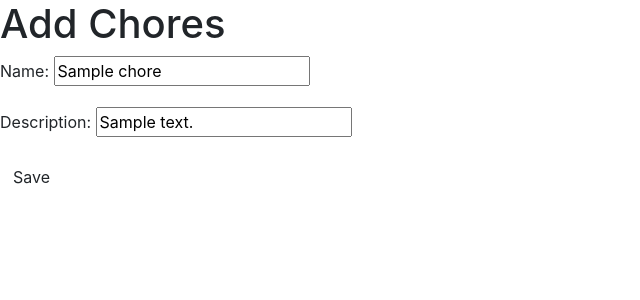
After one commit to anya-pich/housewerk, a Django app: page /chores/1/update in a window 1280 px wide. The commit adds this page. Shown: the top 300 px of the page, without its empty margins (0-640 px from the left). Run offline with Django 3.2, Linux system fonts and the light colour scheme; tables that the repository leaves empty hold one stand-in row (values such as "Sample post"); some libraries are stand-ins or nearby versions; some web fonts are replaced.

Commit message:
trying to get chore functionality

```diff
--- a/main_app/models.py
+++ b/main_app/models.py
@@ -1,4 +1,5 @@
 from django.db import models
+from django.urls import reverse
 from django.contrib.auth.models import User
 
 
@@ -6,8 +7,12 @@ from django.contrib.auth.models import User
 class Chore(models.Model):
 	name=models.CharField(max_length=50)
 	description=models.CharField(max_length=250)
+
 	def __str__(self):
 		return self.name
+
+	def get_absolute_url(self):
+		return reverse('chores_detail', kwargs={'pk': self.id})
 
 class Profile(models.Model):
 	user=models.OneToOneField(User,on_delete=models.CASCADE)
@@ -28,6 +33,6 @@ class Home(models.Model):
 
 class Schedule(models.Model):
 	profile=models.ForeignKey(Profile,on_delete=models.CASCADE)
-	chroe=models.ForeignKey(Chore,on_delete=models.CASCADE)
+	chore=models.ForeignKey(Chore,on_delete=models.CASCADE)
 	time=models.DurationField()
 	Mark=models.BooleanField(default=False)
--- /dev/null
+++ b/main_app/templates/chores/chore_form.html
@@ -0,0 +1,12 @@
+{% extends 'base.html' %}
+
+{% block content %}
+    <section class="form-section">
+        <h1>Add Chores</h1>
+        <form  method="POST" action = "{% url 'new_chore' %}"  class="artist-form">
+            {% csrf_token %}
+            {{form.as_p}}
+            <button class="btn" type="submit">Save</button>
+        </form>
+    </section>
+{% endblock %}
--- a/main_app/urls.py
+++ b/main_app/urls.py
@@ -24,11 +24,13 @@ urlpatterns = [
     path('login/', views.login, name='login'),
 
     # CHORES
-    path('chores/', views.chores_index, name = 'chores_index')
-    # path('chores/', views.ChoreList.as_view(), name = 'chores_index'),
+    path('chores/', views.chores_index, name = 'chores_index'),
+    path('chores/<int:chore_id>/update', views.chores_update, name ='chores_update'),
+    path('chores/<int:chore_id>/delete', views.chores_delete, name ='chores_delete'),
+    # path('chores/index', views.ChoreList.as_view(), name = 'chores_index'),
     # path('chores/<int:pk>/', views.ChoreDetail.as_view(), name = 'chores_detail'),
     # path('chores/create/', views.ChoreCreate.as_view(), name ='chores_create'),
     # path('chores/<int:pk>/update', views.ChoreUpdate.as_view(), name ='chores_update'),
-    # path('chores/<int:pk>/remove', views.ChoreRemove. as_view(), name ='chores_remove'),
+    # path('chores/<int:pk>/delete', views.ChoreDelete. as_view(), name ='chores_delete'),
 
 ]
--- a/main_app/views.py
+++ b/main_app/views.py
@@ -56,6 +56,49 @@ def login(request):
 def chores_index(request):
 	chores = Chore.objects.all()
 	return render(request, 'chores/index.html', {'chores': chores})
+
+def new_chore(request):
+	if request.method == 'POST':
+
+		form = ChoreForm(request.POST)
+		if form.is_valid():
+
+			chore = form.save()
+			print(chore.id)
+			return redirect('detail', chore.id)
+	else:
+		form = ChoreForm()
+	context = {'form': form}
+	return render(request, 'chores/chore_form.html', context)
+
+
+def chores_update(request, chore_id):
+	chore = Chore.objects.get(id =chore_id)
+
+	if request.method == 'POST':
+		form = ChoreForm(request.POST, instance = chore)
+		if form.is_valid():
+			chore = form.save()
+			return redirect('detail', chore.id)
+	else:
+		form = ChoreForm(instance = chore)
+		return render (request, 'chores/chore_form.html', {'form':form})
+
+def chores_delete(request, chore_id):
+	Chore.objects.get(id = chore_id).delete()
+	return redirect('chores_index')
+
+# class ChoreDetail(DetailView):
+# 	model = Chore
+
+# class ChoreUpdate(CreateView):
+# 	model = Chore
+# 	fields = ['name', 'description']
+
+# class ChoreDelete(DeleteView):
+# 	model = Chore
+# 	success_url = '/chores/'
+
 # class ChoreList(ListView):
 # 	model = Chore
 
```
Also changed, not shown: main_app/templates/chores/detail.html (+26 -3 lines), main_app/templates/chores/index.html (+19 -11 lines), main_app/migrations/0004_auto_20200413_2059.py (added).
